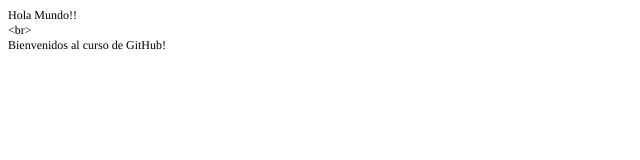
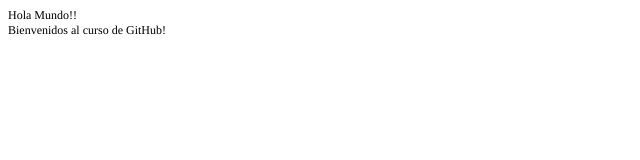
Before and after one commit to organizacion-sesion-3-juan-saez/organizacion-sesion-3-juan-saez.github.io, a plain HTML site: page index.html in a window 1280 px wide. Shown: the whole page, without its empty margins (0-640 px from the left). Drawn offline with Linux system fonts and the light colour scheme.

Commit message:
Quitas br

```diff
--- a/index.html
+++ b/index.html
@@ -13,7 +13,6 @@
 </head>
 <body>
 <p class="p1"><span class="s1">Hola Mundo!!</span></p>
-<p class="p1"><span class="s1">&lt;br&gt;</span></p>
 <p class="p1"><span class="s1">Bienvenidos al curso de GitHub!</span></p>
 </body>
 </html>
```
